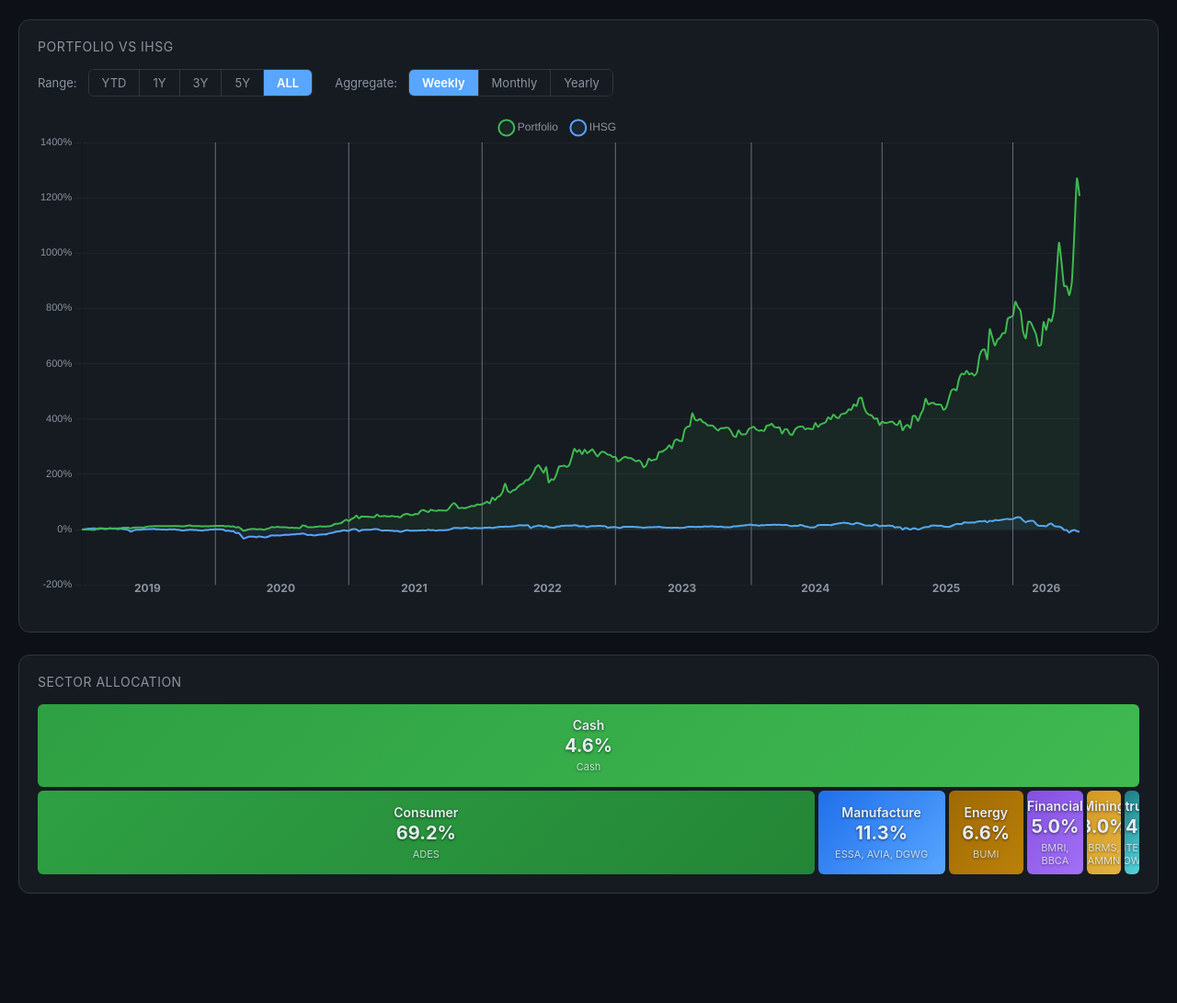
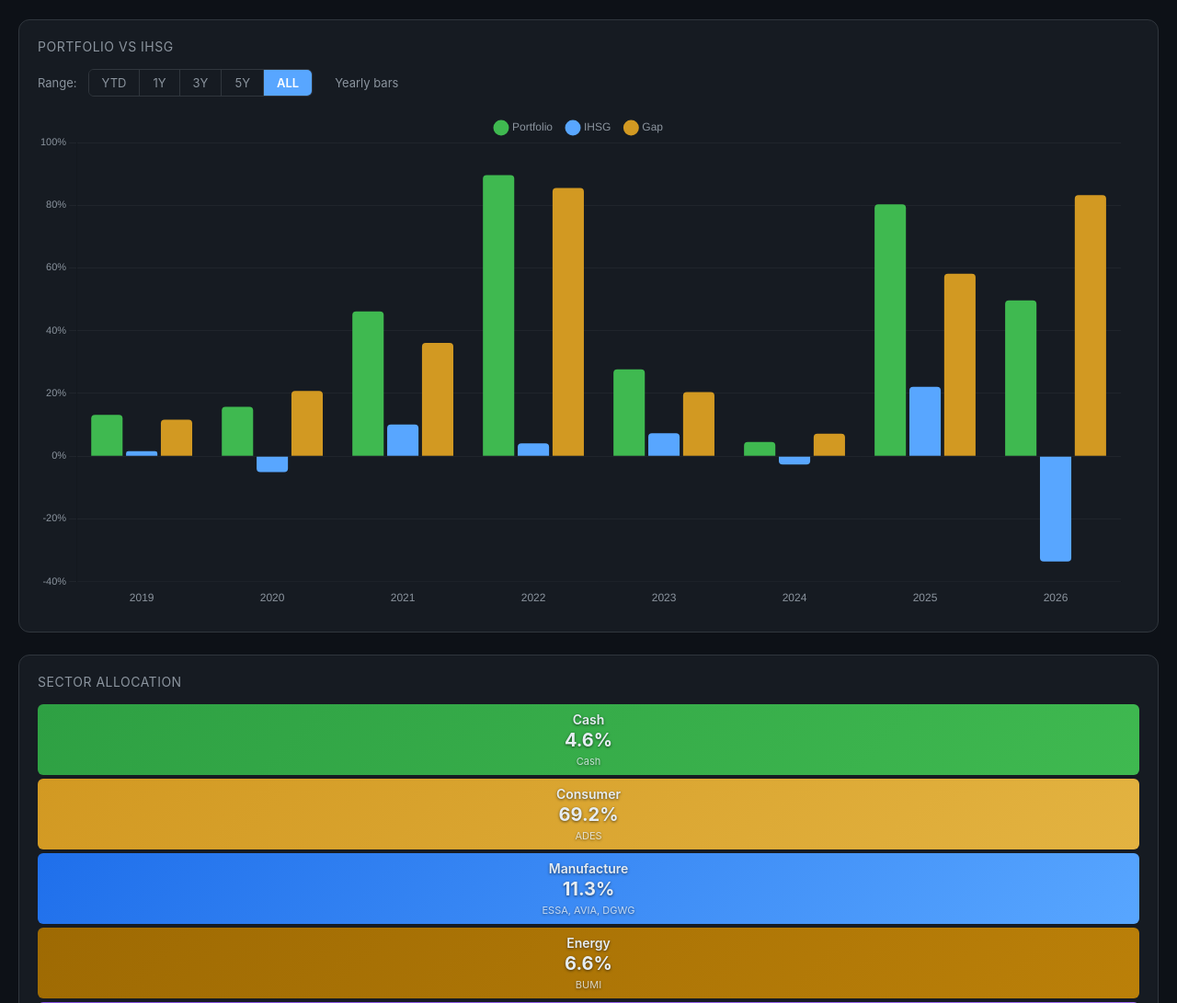
Before and after one commit to ronysitepu/RKSportofolioDB, a plain HTML site: page index.html in a window 1280 px wide. Shown: the part 180-1271 px from the top of the page at 92% size. Before the commit the page ends 1196 px from the top, so only its background shows below. Drawn offline with nearby package versions, Linux system fonts and the light colour scheme.

Commit message:
big refactor: bar chart for 5Y/ALL, scale-based data labels, treemap proportional sizing, only Cash green, remove agg filter

```diff
--- a/index.html
+++ b/index.html
@@ -125,14 +125,16 @@
   /* Treemap */
   .treemap-container {
     width: 100%; display: flex; flex-direction: column; gap: 4px;
+    min-height: 300px;
   }
   .treemap-row {
     display: flex; gap: 4px; width: 100%;
+    flex: 1;
   }
   .treemap-cell {
     position: relative; border-radius: 6px; overflow: hidden;
     display: flex; flex-direction: column; justify-content: center;
-    align-items: center; min-height: 90px;
+    align-items: center;
     transition: transform .15s, box-shadow .15s; cursor: default;
     padding: 8px;
   }
@@ -153,12 +155,12 @@
     margin-top: 4px; text-align: center;
   }
 
-  /* Sector Colors */
-  .sector-Consumer      { background: linear-gradient(135deg, #2ea043, #238636); }
+  /* Sector Colors — ONLY Cash is green */
+  .sector-Consumer      { background: linear-gradient(135deg, #d29922, #e3b341); }
   .sector-Manufacture   { background: linear-gradient(135deg, #1f6feb, #58a6ff); }
   .sector-Energy        { background: linear-gradient(135deg, #9e6a03, #bb8009); }
   .sector-Financial     { background: linear-gradient(135deg, #8250df, #a371f7); }
-  .sector-Mining        { background: linear-gradient(135deg, #d29922, #e3b341); }
+  .sector-Mining        { background: linear-gradient(135deg, #da3633, #f85149); }
   .sector-Infrastructure { background: linear-gradient(135deg, #1b7c83, #56d4dd); }
   .sector-Cash          { background: linear-gradient(135deg, #2ea043, #3fb950); }
 
@@ -206,12 +208,7 @@
         <button data-range="5y">5Y</button>
         <button data-range="all" class="active">ALL</button>
       </div>
-      <span class="label" style="margin-left:16px">Aggregate:</span>
-      <div class="btn-group" id="aggBtns">
-        <button data-agg="weekly" class="active">Weekly</button>
-        <button data-agg="monthly">Monthly</button>
-        <button data-agg="yearly">Yearly</button>
-      </div>
+      <span class="label" style="margin-left:16px" id="chartModeLabel">Weekly data</span>
     </div>
     <div class="chart-wrapper">
       <canvas id="lineChart"></canvas>
@@ -267,46 +264,32 @@ function fmtNum(v) {
   return v.toString();
 }
 
-function fmtPct(v,d){if(v==null)return'—';d=d||1;const s=v>=0?'+':'';return s+v.toFixed(d)+'%'}
-
-// Support both compact (array) and legacy (object) historical format
 function normalizeHistorical(hist) {
   if (!hist || hist.length === 0) return [];
   if (Array.isArray(hist[0])) {
-    // Compact format: [date, nab, ihsg, ret_inception, ihsg_inception, cagr, leverage]
     return hist.map(r => ({
-      date: r[0],
-      nab: r[1],
-      ihsg: r[2],
-      ret_inception: r[3],
-      ihsg_inception: r[4],
-      cagr: r[5],
-      leverage: r[6]
+      date: r[0], nab: r[1], ihsg: r[2],
+      ret_inception: r[3], ihsg_inception: r[4],
+      cagr: r[5], leverage: r[6]
     }));
   }
   return hist;
 }
 
-function aggregateData(data,mode){
+function getWeekKey(dateStr) {
+  const d = new Date(dateStr + 'T00:00:00');
+  const t = new Date(d);
+  t.setDate(t.getDate() + 3 - ((t.getDay() + 6) % 7));
+  const yr = t.getFullYear();
+  const jan1 = new Date(yr, 0, 1);
+  const wk = Math.ceil((((t - jan1) / 86400000) + jan1.getDay() + 1) / 7);
+  return yr + '-W' + String(wk).padStart(2, '0');
+}
+
+function aggregateWeekly(data) {
   const map = {};
   for (const d of data) {
-    const dt = new Date(d.date + 'T00:00:00');
-    let key;
-    if (mode === 'weekly') {
-      // ISO week key: move to Thursday of same week, then compute week number
-      const t = new Date(dt);
-      t.setDate(t.getDate() + 3 - ((t.getDay() + 6) % 7));
-      const yr = t.getFullYear();
-      const jan1 = new Date(yr, 0, 1);
-      const wk = Math.ceil((((t - jan1) / 86400000) + jan1.getDay() + 1) / 7);
-      key = yr + '-W' + String(wk).padStart(2, '0');
-    } else if (mode === 'monthly') {
-      key = dt.getFullYear() + '-' + String(dt.getMonth() + 1).padStart(2, '0');
-    } else {
-      key = '' + dt.getFullYear();
-    }
-    // Keep the last entry for each period (most recent data)
-    map[key] = d;
+    map[getWeekKey(d.date)] = d;
   }
   return Object.values(map).sort((a, b) => a.date.localeCompare(b.date));
 }
@@ -337,17 +320,15 @@ function renderKPIs() {
   const ytdEl = document.getElementById('kpiYtd');
   const levEl = document.getElementById('kpiLev');
 
-  // Return
   retEl.textContent = fmtPct(l.ret_inception);
   retEl.className = 'kpi-value ' + (l.ret_inception >= 0 ? 'kpi-positive' : 'kpi-negative');
   retSub.textContent = `vs IHSG: ${fmtPct(l.ihsg_inception)}`;
   retSub.style.color = l.ihsg_inception >= 0 ? 'var(--green)' : 'var(--red)';
 
-  // CAGR
   cagrEl.textContent = fmtPct(l.cagr);
   cagrEl.className = 'kpi-value ' + (l.cagr >= 0 ? 'kpi-positive' : 'kpi-warning');
 
-  // YTD — compute from NAB data instead of relying on sheet's ytd_ret
+  // YTD — compute from NAB
   const hist = normalizeHistorical(rawData.historical);
   let ytdVal = null, ihsgYtdVal = null;
   const currentYear = new Date().getFullYear().toString();
@@ -373,7 +354,6 @@ function renderKPIs() {
   ytdSub.textContent = `vs IHSG: ${fmtPct(ihsgYtdVal)}`;
   ytdSub.style.color = ihsgYtdVal >= 0 ? 'var(--green)' : 'var(--red)';
 
-  // Leverage
   levEl.textContent = fmtPct(l.leverage);
   levEl.className = 'kpi-value kpi-warning';
 }
@@ -381,15 +361,93 @@ function renderKPIs() {
 // ─── Render Chart ──────────────────────────────────────────────────────
 function renderChart() {
   const range = document.querySelector('#rangeBtns .active').dataset.range;
-  const agg = document.querySelector('#aggBtns .active').dataset.agg;
   const data = normalizeHistorical(rawData.historical);
+  const isBar = (range === '5y' || range === 'all');
+  const ctx = document.getElementById('lineChart').getContext('2d');
 
-  let filtered = filterByRange(data, range);
-  let aggregated = aggregateData(filtered, agg);
+  // Update mode label
+  document.getElementById('chartModeLabel').textContent =
+    isBar ? 'Yearly bars' : 'Weekly data';
 
+  if (chartInstance) chartInstance.destroy();
+
+  if (isBar) {
+    renderBarChart(ctx, data, range);
+  } else {
+    renderLineChart(ctx, data, range);
+  }
+}
+
+// ─── Bar Chart (5Y / ALL) ─────────────────────────────────────────────
+function renderBarChart(ctx, data, range) {
+  const filtered = filterByRange(data, range);
+  if (filtered.length < 2) return;
+
+  // Aggregate by year
+  const yearly = {};
+  for (const d of filtered) {
+    const yr = d.date.slice(0, 4);
+    if (!yearly[yr]) yearly[yr] = { first: d, last: d };
+    else yearly[yr].last = d;
+  }
+
+  const years = Object.keys(yearly).sort();
+  const labels = years;
+  const portData = years.map(yr => {
+    const y = yearly[yr];
+    return ((y.last.nab / y.first.nab) - 1) * 100;
+  });
+  const ihsgData = years.map(yr => {
+    const y = yearly[yr];
+    return ((y.last.ihsg / y.first.ihsg) - 1) * 100;
+  });
+  const gapData = years.map((yr, i) => portData[i] - ihsgData[i]);
+
+  chartInstance = new Chart(ctx, {
+    type: 'bar',
+    data: {
+      labels,
+      datasets: [
+        { label: 'Portfolio', data: portData, backgroundColor: '#3fb950', borderRadius: 4 },
+        { label: 'IHSG', data: ihsgData, backgroundColor: '#58a6ff', borderRadius: 4 },
+        { label: 'Gap', data: gapData, backgroundColor: '#d29922', borderRadius: 4 },
+      ]
+    },
+    options: {
+      responsive: true,
+      maintainAspectRatio: false,
+      plugins: {
+        legend: {
+          position: 'top',
+          labels: { color: '#8b949e', font: { size: 12 }, usePointStyle: true, padding: 16 }
+        },
+        tooltip: {
+          backgroundColor: '#161b22', borderColor: '#30363d', borderWidth: 1,
+          titleColor: '#e6edf3', bodyColor: '#8b949e',
+          callbacks: { label: c => `${c.dataset.label}: ${fmtPct(c.parsed.y)}` }
+        }
+      },
+      scales: {
+        x: {
+          ticks: { color: '#8b949e', font: { size: 12 } },
+          grid: { display: false }
+        },
+        y: {
+          ticks: { color: '#8b949e', callback: v => v + '%', font: { size: 11 } },
+          grid: { color: 'rgba(48,54,61,0.4)' }
+        }
+      },
+      layout: { padding: { right: 20, bottom: 6 } }
+    }
+  });
+}
+
+// ─── Line Chart (YTD / 1Y / 3Y) ──────────────────────────────────────────
+function renderLineChart(ctx, data, range) {
+  const filtered = filterByRange(data, range);
+  let aggregated = aggregateWeekly(filtered);
   if (aggregated.length === 0) return;
 
-  // Compute % change from first point in the range using NAB & IHSG
   const first = aggregated[0];
   const firstNab = first.nab;
   const firstIhsg = first.ihsg;
@@ -404,127 +462,21 @@ function renderChart() {
     return ((d.ihsg / firstIhsg) - 1) * 100;
   });
 
-  const ctx = document.getElementById('lineChart').getContext('2d');
-
-  if (chartInstance) chartInstance.destroy();
-
-  // Determine label mode: months for short ranges, year-only for multi-year
   const showMonths = (range === 'ytd' || range === '1y');
   const MONTHS = ['','JAN','FEB','MAR','APR','MAY','JUN','JUL','AUG','SEP','OCT','NOV','DEC'];
 
-  const axisPlugin = {
-    id: 'axisPlugin',
-    afterDraw(chart) {
-      const xAxis = chart.scales.x;
-      const labels = chart.data.labels;
-      if (!xAxis || !labels || labels.length === 0) return;
-      const area = chart.chartArea;
-      const ctx = chart.ctx;
-      ctx.save();
+  const lastNonEmpty = (arr) => {
+    for (let i = arr.length - 1; i >= 0; i--) {
+      if (arr[i] != null) return { val: arr[i], idx: i };
+    }
+    return null;
+  };
 
-      // ── 1. Year separator lines ──
-      ctx.strokeStyle = 'rgba(139,148,158,0.7)';
-      ctx.lineWidth = 1;
-      ctx.setLineDash([]);
-      let prevYear = labels[0].slice(0, 4);
-      for (let i = 1; i < labels.length; i++) {
-        const yr = labels[i].slice(0, 4);
-        if (yr !== prevYear) {
-          const x = xAxis.getPixelForValue(labels[i]);
-          ctx.beginPath();
-          ctx.moveTo(x, area.top);
-          ctx.lineTo(x, area.bottom);
-          ctx.stroke();
-          prevYear = yr;
-        }
-      }
-      ctx.setLineDash([]);
-
-      // ── 2. X-axis labels ──
-      let months = [];
-      let prevKey = null;
-      for (let i = 0; i < labels.length; i++) {
-        const yr = labels[i].slice(0, 4);
-        const mo = labels[i].slice(5, 7);
-        const key = yr + mo;
-        if (key !== prevKey) {
-          months.push({ year: yr, month: parseInt(mo), startIdx: i });
-          prevKey = key;
-        }
-      }
-      for (let i = 0; i < months.length; i++) {
-        months[i].endIdx = i < months.length - 1 ? months[i + 1].startIdx - 1 : labels.length - 1;
-      }
-
-      // Group months into years
-      let years = [];
-      let prevY = null;
-      for (const m of months) {
-        if (m.year !== prevY) {
-          years.push({ year: m.year, startIdx: m.startIdx, endIdx: m.endIdx });
-          prevY = m.year;
-        } else {
-          years[years.length - 1].endIdx = m.endIdx;
-        }
-      }
-
-      if (showMonths) {
-        // Month labels centered over their weeks
-        ctx.font = 'bold 11px -apple-system, BlinkMacSystemFont, sans-serif';
-        ctx.fillStyle = '#8b949e';
-        ctx.textAlign = 'center';
-        const monthY = area.bottom + 2;
-        for (const m of months) {
-          const sx = xAxis.getPixelForValue(labels[m.startIdx]);
-          const ex = xAxis.getPixelForValue(labels[Math.min(m.endIdx, labels.length - 1)]);
-          ctx.fillText(MONTHS[m.month] || '', (sx + ex) / 2, monthY);
-        }
-        // Year below months
-        ctx.font = 'bold 10px -apple-system, BlinkMacSystemFont, sans-serif';
-        ctx.fillStyle = '#6e7681';
-        const yearY = area.bottom + 16;
-        for (const y of years) {
-          const sx = xAxis.getPixelForValue(labels[y.startIdx]);
-          const ex = xAxis.getPixelForValue(labels[Math.min(y.endIdx, labels.length - 1)]);
-          ctx.fillText(y.year, (sx + ex) / 2, yearY);
-        }
-      } else {
-        // Year-only labels, larger and centered
-        ctx.font = 'bold 12px -apple-system, BlinkMacSystemFont, sans-serif';
-        ctx.fillStyle = '#8b949e';
-        ctx.textAlign = 'center';
-        const yearY = area.bottom + 4;
-        for (const y of years) {
-          const sx = xAxis.getPixelForValue(labels[y.startIdx]);
-          const ex = xAxis.getPixelForValue(labels[Math.min(y.endIdx, labels.length - 1)]);
-          ctx.fillText(y.year, (sx + ex) / 2, yearY);
-        }
-      }
-
-      // ── 3. Last-point data labels ──
-      ctx.font = 'bold 12px -apple-system, BlinkMacSystemFont, sans-serif';
-      ctx.textBaseline = 'middle';
-      for (let d = 0; d < chart.data.datasets.length; d++) {
-        const meta = chart.getDatasetMeta(d);
-        const pts = meta.data;
-        if (!pts || pts.length === 0) continue;
-        const last = pts[pts.length - 1];
-        if (last == null || last.y == null) continue;
-        const val = chart.data.datasets[d].data[last.index];
-        if (val == null) continue;
-        ctx.fillStyle = chart.data.datasets[d].borderColor;
-        ctx.textAlign = 'left';
-        const label = (val >= 0 ? '+' : '') + val.toFixed(1) + '%';
-        ctx.fillText(label, last.x + 7, last.y);
-      }
-
-      ctx.restore();
-    }
-  };
+  const lastP = lastNonEmpty(portReturns);
+  const lastI = lastNonEmpty(ihsgReturns);
 
   chartInstance = new Chart(ctx, {
     type: 'line',
-    plugins: [axisPlugin],
     data: {
       labels,
       datasets: [
@@ -533,10 +485,9 @@ function renderChart() {
           data: portReturns,
           borderColor: '#3fb950',
           backgroundColor: 'rgba(63,185,80,0.08)',
-          fill: true,
-          tension: 0.2,
+          fill: true, tension: 0.2,
           pointRadius: labels.length > 100 ? 0 : 2,
-          pointHoverRadius: 4,
+          pointHoverRadius: 5,
           borderWidth: 2,
         },
         {
@@ -544,10 +495,9 @@ function renderChart() {
           data: ihsgReturns,
           borderColor: '#58a6ff',
           backgroundColor: 'rgba(88,166,255,0.08)',
-          fill: true,
-          tension: 0.2,
+          fill: true, tension: 0.2,
           pointRadius: labels.length > 100 ? 0 : 2,
-          pointHoverRadius: 4,
+          pointHoverRadius: 5,
           borderWidth: 2,
         }
       ]
@@ -562,39 +512,123 @@ function renderChart() {
           labels: { color: '#8b949e', font: { size: 12 }, usePointStyle: true, padding: 16 }
         },
         tooltip: {
-          backgroundColor: '#161b22',
-          borderColor: '#30363d',
-          borderWidth: 1,
-          titleColor: '#e6edf3',
-          bodyColor: '#8b949e',
-          callbacks: {
-            label: ctx => `${ctx.dataset.label}: ${fmtPct(ctx.parsed.y)}`
-          }
+          backgroundColor: '#161b22', borderColor: '#30363d', borderWidth: 1,
+          titleColor: '#e6edf3', bodyColor: '#8b949e',
+          callbacks: { label: c => `${c.dataset.label}: ${fmtPct(c.parsed.y)}` }
         }
       },
-      layout: {
-        padding: { right: 65, bottom: 6 }
-      },
+      layout: { padding: { right: 75, bottom: 6 } },
       scales: {
         x: {
-          ticks: {
-            color: '#8b949e',
-            maxTicksLimit: 24,
-            font: { size: 9 },
-            callback() { return ''; }
-          },
+          ticks: { color: '#8b949e', maxTicksLimit: 24, font: { size: 9 }, callback() { return ''; } },
           grid: { display: false }
         },
         y: {
-          ticks: {
-            color: '#8b949e',
-            callback: v => v + '%',
-            font: { size: 11 }
-          },
+          ticks: { color: '#8b949e', callback: v => v + '%', font: { size: 11 } },
           grid: { color: 'rgba(48,54,61,0.4)' }
         }
       }
-    }
+    },
+    plugins: [{
+      id: 'lineLabels',
+      afterDraw(chart) {
+        const xAxis = chart.scales.x;
+        const yAxis = chart.scales.y;
+        const chartLabels = chart.data.labels;
+        if (!xAxis || !yAxis || !chartLabels || chartLabels.length === 0) return;
+        const area = chart.chartArea;
+        const c = chart.ctx;
+        c.save();
+
+        // Year separator lines
+        c.strokeStyle = 'rgba(139,148,158,0.7)';
+        c.lineWidth = 1;
+        let prevYear = chartLabels[0].slice(0, 4);
+        for (let i = 1; i < chartLabels.length; i++) {
+          const yr = chartLabels[i].slice(0, 4);
+          if (yr !== prevYear) {
+            const x = xAxis.getPixelForValue(chartLabels[i]);
+            c.beginPath();
+            c.moveTo(x, area.top);
+            c.lineTo(x, area.bottom);
+            c.stroke();
+            prevYear = yr;
+          }
+        }
+
+        // X-axis labels (months/years)
+        let months = [], prevKey = null;
+        for (let i = 0; i < chartLabels.length; i++) {
+          const key = chartLabels[i].slice(0, 7);
+          if (key !== prevKey) {
+            months.push({ key, year: key.slice(0,4), month: parseInt(key.slice(5,7)), startIdx: i });
+            prevKey = key;
+          }
+        }
+        for (let i = 0; i < months.length; i++) {
+          months[i].endIdx = i < months.length - 1 ? months[i+1].startIdx - 1 : chartLabels.length - 1;
+        }
+        let years = [];
+        let prevYr = null;
+        for (const m of months) {
+          if (m.year !== prevYr) {
+            years.push({ year: m.year, startIdx: m.startIdx, endIdx: m.endIdx });
+            prevYr = m.year;
+          } else years[years.length-1].endIdx = m.endIdx;
+        }
+
+        if (showMonths) {
+          c.font = 'bold 11px -apple-system, BlinkMacSystemFont, sans-serif';
+          c.fillStyle = '#8b949e';
+          c.textAlign = 'center';
+          for (const m of months) {
+            const sx = xAxis.getPixelForValue(chartLabels[m.startIdx]);
+            const ex = xAxis.getPixelForValue(chartLabels[Math.min(m.endIdx, chartLabels.length-1)]);
+            c.fillText(MONTHS[m.month] || '', (sx+ex)/2, area.bottom + 2);
+          }
+          c.font = 'bold 10px -apple-system, BlinkMacSystemFont, sans-serif';
+          c.fillStyle = '#6e7681';
+          for (const y of years) {
+            const sx = xAxis.getPixelForValue(chartLabels[y.startIdx]);
+            const ex = xAxis.getPixelForValue(chartLabels[Math.min(y.endIdx, chartLabels.length-1)]);
+            c.fillText(y.year, (sx+ex)/2, area.bottom + 16);
+          }
+        } else {
+          c.font = 'bold 12px -apple-system, BlinkMacSystemFont, sans-serif';
+          c.fillStyle = '#8b949e';
+          c.textAlign = 'center';
+          for (const y of years) {
+            const sx = xAxis.getPixelForValue(chartLabels[y.startIdx]);
+            const ex = xAxis.getPixelForValue(chartLabels[Math.min(y.endIdx, chartLabels.length-1)]);
+            c.fillText(y.year, (sx+ex)/2, area.bottom + 4);
+          }
+        }
+
+        // Last-point data labels using scale-based positioning
+        c.font = 'bold 12px -apple-system, BlinkMacSystemFont, sans-serif';
+        c.textBaseline = 'middle';
+        const datasets = chart.data.datasets;
+        for (let d = 0; d < datasets.length; d++) {
+          const arr = datasets[d].data;
+          // Find last non-null value
+          let lastIdx = -1, lastVal = null;
+          for (let i = arr.length - 1; i >= 0; i--) {
+            if (arr[i] != null) { lastIdx = i; lastVal = arr[i]; break; }
+          }
+          if (lastIdx < 0) continue;
+          const lbl = chartLabels[lastIdx];
+          if (!lbl) continue;
+          const px = xAxis.getPixelForValue(lbl);
+          const py = yAxis.getPixelForValue(lastVal);
+          if (isNaN(px) || isNaN(py)) continue;
+          c.fillStyle = datasets[d].borderColor;
+          c.textAlign = 'left';
+          const label = (lastVal >= 0 ? '+' : '') + lastVal.toFixed(1) + '%';
+          c.fillText(label, px + 7, py);
+        }
+        c.restore();
+      }
+    }]
   });
 }
 
@@ -604,61 +638,25 @@ function renderTreemap() {
   const sectors = rawData.sectors;
 
   // Cash always first, then sort rest by pct desc
-  let cash = sectors.filter(s => s.sector === 'Cash');
-  let others = sectors.filter(s => s.sector !== 'Cash').sort((a, b) => b.pct - a.pct);
+  const cash = sectors.filter(s => s.sector === 'Cash');
+  const others = sectors.filter(s => s.sector !== 'Cash').sort((a, b) => b.pct - a.pct);
   const sorted = [...cash, ...others];
 
-  // Squarified treemap: arrange into rows
-  // Each row fills the full width, cell width proportional to its % within the row
-  const totalPct = sorted.reduce((s, x) => s + x.pct, 0);
-
+  // Each sector gets its own row with flex proportional to its % of total
+  // This ensures area = sector pct accurately
   let html = '';
-  let remaining = [...sorted];
-
-  while (remaining.length > 0) {
-    // Determine how many items fit in this row
-    // Aim for roughly square cells: add items until width/height ratio > 1
-    const row = [];
-    let rowPct = 0;
-
-    // Take first item (always starts a row)
-    row.push(remaining[0]);
-    rowPct = remaining[0].pct;
-
-    // Try adding more items, checking aspect ratio
-    for (let i = 1; i < remaining.length; i++) {
-      const testPct = rowPct + remaining[i].pct;
-      const rowHeight = rowPct / totalPct;
-      // Worst aspect ratio in the row
-      // simple heuristic: if largest cell in row would be too wide, stop
-      if (i === 1) {
-        // Check if adding second item improves aspect ratio
-        const ratio = testPct / rowPct; // how much bigger the first would be
-        if (ratio > 2.5) break; // first item dominates, keep it alone
-      }
-      row.push(remaining[i]);
-      rowPct = testPct;
-    }
-
-    if (row.length === 0 || rowPct === 0) break;
-    remaining = remaining.slice(row.length);
-
-    html += '<div class="treemap-row">';
-    for (const sector of row) {
-      const widthPct = (sector.pct / rowPct) * 100;
-      const sectorClass = 'sector-' + sector.sector.replace(/\s+/g, '');
-      const stocksStr = sector.stocks.join(', ');
-      html += `
-        <div class="treemap-cell ${sectorClass}" style="width: ${widthPct}%">
+  for (const sector of sorted) {
+    const sectorClass = 'sector-' + sector.sector.replace(/\s+/g, '');
+    const stocksStr = sector.stocks.join(', ');
+    html += `
+      <div class="treemap-row" style="flex:${sector.pct}">
+        <div class="treemap-cell ${sectorClass}" style="width:100%">
           <div class="sector-name">${sector.sector}</div>
           <div class="sector-pct">${sector.pct.toFixed(1)}%</div>
           <div class="sector-stocks">${stocksStr}</div>
         </div>
-      `;
-    }
-    html += '</div>';
+      </div>`;
   }
-
   container.innerHTML = html;
 }
 
@@ -666,7 +664,6 @@ function renderTreemap() {
 function renderDashboard() {
   document.getElementById('updateTime').textContent =
     new Date(rawData.generated_at).toLocaleString('id-ID', { timeZone: 'Asia/Jakarta' });
-
   renderKPIs();
   renderChart();
   renderTreemap();
@@ -681,14 +678,6 @@ document.querySelectorAll('#rangeBtns button').forEach(btn => {
   });
 });
 
-document.querySelectorAll('#aggBtns button').forEach(btn => {
-  btn.addEventListener('click', () => {
-    document.querySelectorAll('#aggBtns button').forEach(b => b.classList.remove('active'));
-    btn.classList.add('active');
-    renderChart();
-  });
-});
-
 // ─── Init ──────────────────────────────────────────────────────────────
 loadData();
 </script>
```
